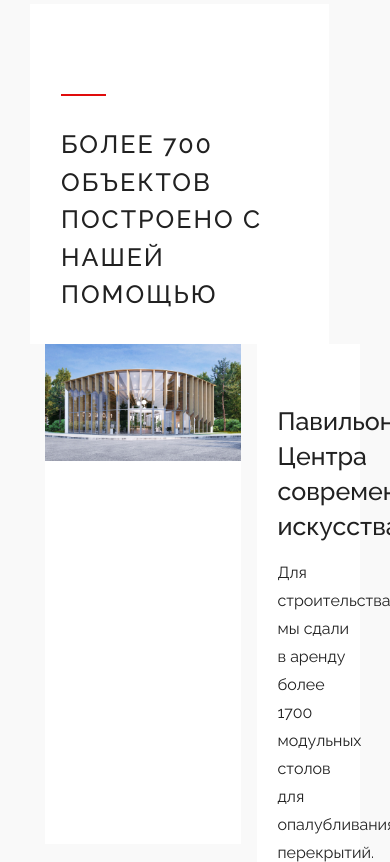
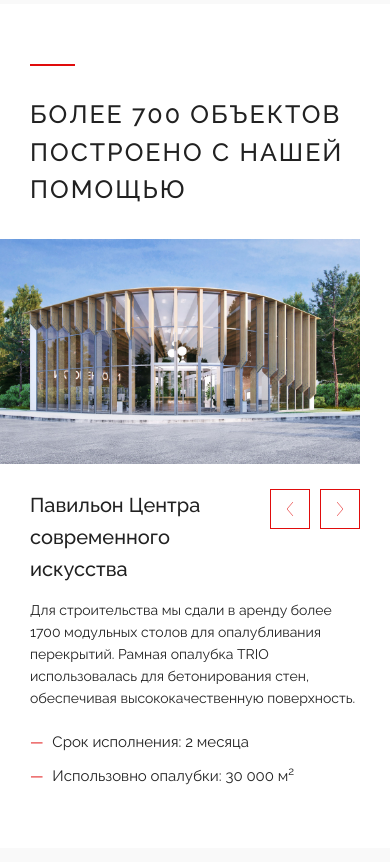
Before and after one commit to Yurobas/sogran, a website built with Parcel: page src/index.pug in a window 390 px wide. Shown: the part 8457-9319 px from the top of the page. Built offline with nearby package versions, Linux system fonts and the light colour scheme.

Commit message:
slider block

```diff
--- a/src/components/slider/slider.scss
+++ b/src/components/slider/slider.scss
@@ -1,34 +1,58 @@
 .slider {
   align-items: flex-start;
-
   &__container {
-    height: 500px;
+    height: 660px;
+    @media (max-width: 1439px) {
+      height: 600px;
+    }
+    @media (max-width: 1023px) {
+      height: 360px;
+    }
+    @media (max-width: 767px) {
+      width: calc(100% + 30px);
+      height: 225px;
+      margin-left: -30px;
+    }
+    & .swiper-container {
+      height: 100%;
+    }
   }
-
   &__item {
     width: 100%;
     height: 100%;
     background-color: $white;
-
-    &__image {
-      width: 100%;
-      height: 100%;
-      object-fit: cover;
-    }
+  }
+  &__image {
+    width: 100%;
+    height: 100%;
+    object-fit: cover;
   }
   &__content {
     margin-bottom: $marginSection;
     padding: 0 60px 0 100px;
     background-color: $white;
+    @media (max-width: 1023px) {
+      position: relative;
+      margin-bottom: 0;
+    }
+    @media (max-width: 767px) {
+      padding: 0;
+    }
   }
   &__box {
     display: flex;
     flex-direction: column;
     height: 100%;
     padding: 60px 0;
+    @media (max-width: 1023px) {
+      padding: 25px 0 60px;
+    }
   }
   &__list {
     margin-bottom: 30px;
+    @media (max-width: 1023px) {
+      margin-bottom: 0;
+    }
   }
   &__item {
     h1,h2,h3,h4,h5,h6 {
@@ -36,20 +60,48 @@
       font-size: 25px;
       font-weight: 500;
       line-height: 1.4;
+      @media (max-width: 1439px) {
+        font-size: 22px;
+      }
+      @media (max-width: 1023px) {
+        font-size: 20px;
+        line-height: 1.6;
+      }
+      @media (max-width: 767px) {
+        max-width: 200px;
+      }
     }
     p {
       font-size: 16px;
       line-height: 1.75;
+      @media (max-width: 1439px) {
+        font-size: 15px;
+        line-height: 1.6;
+      }
+      @media (max-width: 1023px) {
+        font-size: 14px;
+        line-height: 1.57;
+      }
       & + p {
         margin-top: 15px;
       }
       & + ul {
         margin-top: 22px;
+        @media (max-width: 1439px) {
+          margin-top: 30px;
+        }
+        @media (max-width: 1023px) {
+          margin-top: 20px;
+        }
       }
     }
     ul {
       & li {
         position: relative;
+        @media (max-width: 1439px) {
+          font-size: 15px;
+          line-height: 1.6;
+        }
         & + li {
           margin-top: 10px;
         }
@@ -68,6 +120,11 @@
   &__arrows {
     display: flex;
     margin-top: auto;
+    @media (max-width: 1023px) {
+      position: absolute;
+      top: 25px;
+      right: 0;
+    }
   }
   &__arrow {
     position: relative;
@@ -77,6 +134,14 @@
     background-color: $white;
     transition: background-color $transition;
     cursor: pointer;
+    @media (max-width: 1023px) {
+      width: 48px;
+      height: 48px;
+    }
+    @media (max-width: 767px) {
+      width: 40px;
+      height: 40px;
+    }
     &:hover {
       background-color: $red;
       &:after {
@@ -96,6 +161,14 @@
       left: 50%;
       transform: translate(-50%, -50%);
       background: url('/images/icons/arrow.svg') 50% 50%/contain no-repeat;
+      @media (max-width: 1023px) {
+        width: 7px;
+        height: 18px;
+      }
+      @media (max-width: 767px) {
+        width: 7px;
+        height: 17px;
+      }
     }
     &.--right {
       &:after {
--- a/src/index.ts
+++ b/src/index.ts
@@ -9,7 +9,7 @@ productTooltipInit()
 
 preloader()
     .then(() => {
-        Slider('.slider__container');
+        Slider('.slider__container .swiper-container');
         initAnimations()
         initHeader()
     })
--- a/src/js/slider.ts
+++ b/src/js/slider.ts
@@ -1,17 +1,15 @@
 import Swiper, { Navigation, Pagination } from 'swiper'
- import 'swiper/swiper-bundle.css';
+import 'swiper/swiper-bundle.css';
 
  Swiper.use([Navigation, Pagination])
 
  export default (className = '.slider__swiper') => {
    const slider = new Swiper(className, {
+     loop: true,
      navigation: {
        nextEl: '.slider__arrow.--right',
        prevEl: '.slider__arrow.--left'
      },
-     pagination: {
-       el: '.qwe',
-     }
    })
 
    slider.on('slideChangeTransitionStart', () => {
--- a/src/sections/portfolio/portfolio.pug
+++ b/src/sections/portfolio/portfolio.pug
@@ -1,19 +1,21 @@
 section.section.portfolio
   .container
     .row
-      +sectionHeader(
-        ' col-29 pl-3 pr-0',
-        'Более 700 объектов построено с нашей помощью'
-      )
+      .sectionHeader.col-xxl-29.col-xl-31.col-lg-30.pl-xxl-3.pl-xl-1.pl-lg-2.pl-md-1.pr-0
+        .sectionHeader__row
+          .sectionHeader__icon
+          .sectionHeader__content
+            h2.sectionHeader__title.title.--short Более 700 объектов построено с нашей помощью
   .container
     .slider.slider__swiper.row
-      .slider__container.swiper-container.col-19.p-0
-        .swiper-wrapper
-          .slider__item.swiper-slide
-            img(class="slider__image" src="/images/slider/slide-1.jpg", alt="Картинка")
-          .slider__item.swiper-slide
-            img(class="slider__image" src="/images/slider/slide-1.jpg", alt="Картинка")
-      .slider__content.col-10.pl-2.pr-1
+      .slider__container.col-xl-19.col-lg-18.pr-md-1.p-0
+        .swiper-container
+          .swiper-wrapper
+            .slider__item.swiper-slide
+              img(class="slider__image" src="/images/slider/slide-1.jpg", alt="Картинка")
+            .slider__item.swiper-slide
+              img(class="slider__image" src="/images/slider/slide-1.jpg", alt="Картинка")
+      .slider__content.col-xxl-10.col-lg-12.pl-lg-2.pl-md-3.pr-lg-1.pr-md-10.mr-md-1
         .slider__box
           ul.slider__list
             li.slider__item
--- a/src/sections/portfolio/portfolio.scss
+++ b/src/sections/portfolio/portfolio.scss
@@ -1,11 +1,16 @@
 .portfolio {
-
+  @media (max-width: 1023px) {
+    background-color: $white;
+  }
   & .sectionHeader {
     padding-top: 90px;
-    padding-bottom: 30px;
+    padding-bottom: 60px;
     background-color: $white;
-  }
-  & .sectionHeader__title {
-    max-width: 680px;
+    @media (max-width: 1023px) {
+      padding: 60px 0;
+    }
+    @media (max-width: 767px) {
+      padding: 60px 0 30px;
+    }
   }
 }
```
Also changed, not shown: dist/index.html, dist/index.js, 8 other files.
